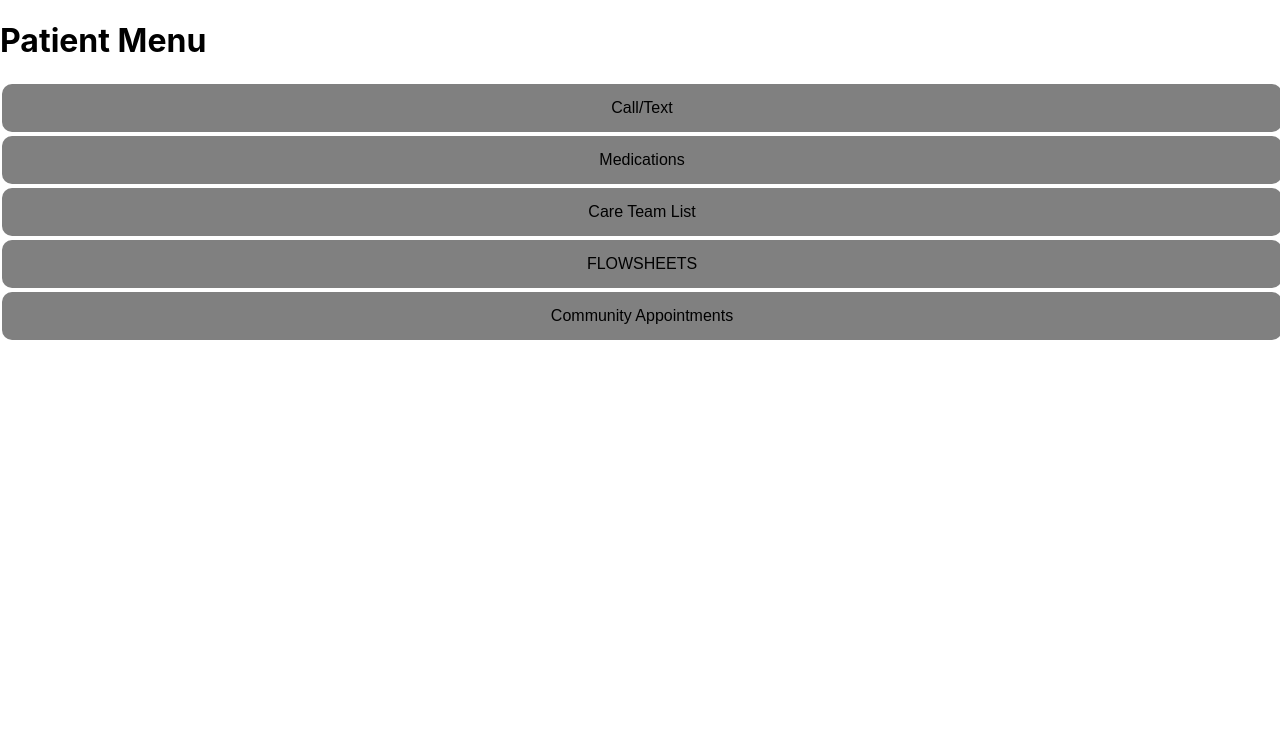
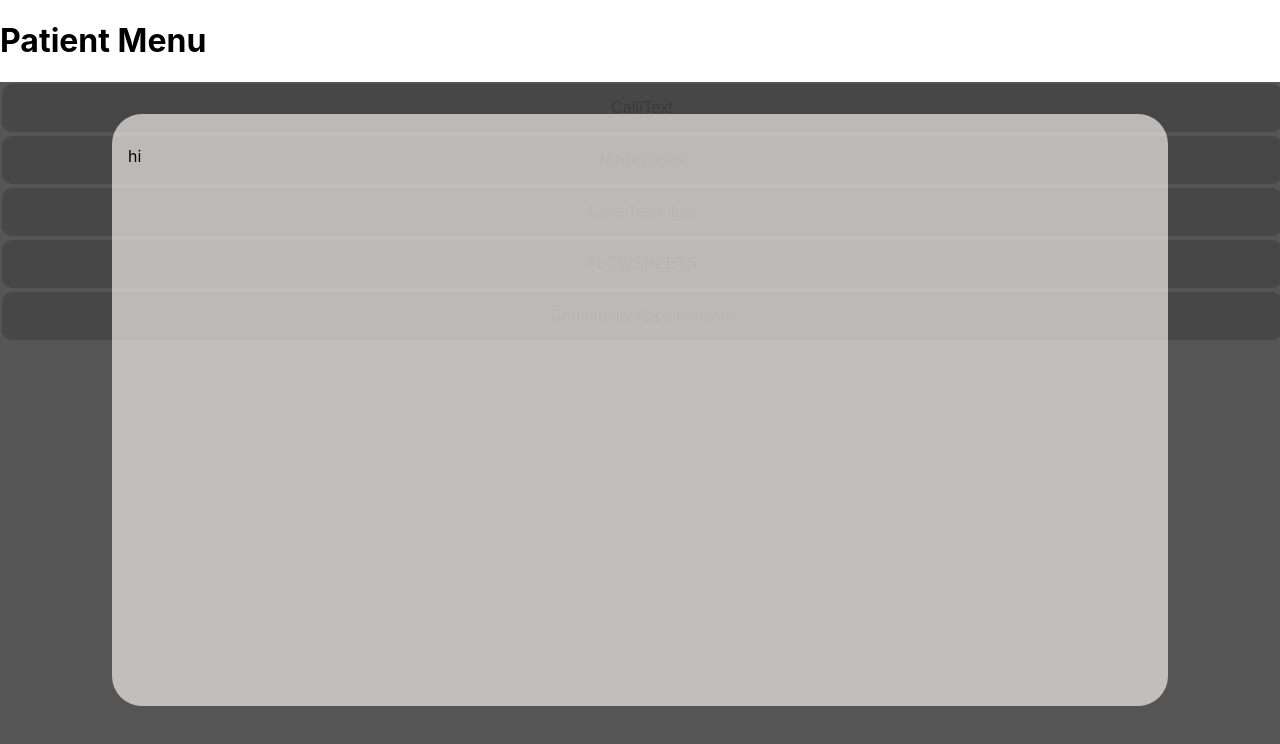
Before and after one commit to kWeech/UofCEngineeringNursingHackathon, a React (Create React App) app in the folder app/hackathon-app/: page /patient in a window 1280 px wide. Both pictures are taken after a click on the button "Call/Text". Shown: the top 744 px of the page. Built offline with nearby package versions, Linux system fonts and the light colour scheme.

Commit message:
Updating the link controller

```diff
--- a/app/hackathon-app/src/components/Medication.js
+++ b/app/hackathon-app/src/components/Medication.js
@@ -1,3 +1,3 @@
-export default function Medication() {
-  return null;
+export default function Medication(props) {
+  return <p>hi</p>;
 }
--- a/app/hackathon-app/src/pages/Patient.js
+++ b/app/hackathon-app/src/pages/Patient.js
@@ -4,17 +4,18 @@ import Page from "../components/Page";
 import Modal from "../components/Modal";
 import { useLocation } from "react-router-dom";
 import { useReducer } from "react";
+import Medication from "../components/Medication";
 
 const modalHandlerController = (state, action) => {
   console.log(action.type);
   switch (action.type) {
-    case "MEDICATION":
-      console.log("entered data gathered");
+    case "Call/Text":
+      console.log("entered call/text");
       {
         return {
           ...state,
-          toggleState: action.response.data.value,
-          loading: false,
+          modal: true,
+          modalType: <Medication content={state.patient}></Medication>,
         };
       }
     case "TOGGLE_CHANGED": {
@@ -29,14 +30,6 @@ const modalHandlerController = (state, action) => {
 };
 
 export default function Patient(props) {
-  const [modalHandler, dispatchmodalHandler] = useReducer(
-    modalHandlerController,
-    {
-      modal: false,
-      modalType: null,
-    }
-  );
-
   const patient = {
     id: 1,
     name: "FirstNameA",
@@ -47,15 +40,25 @@ export default function Patient(props) {
     nurseNotes: [{ date: new Date(1995, 11, 17), note: "sampleNoteA" }],
     communityAppointments: [{ date: new Date(1995, 11, 17, 3, 24, 0) }],
   };
+  const [modalHandler, dispatchmodalHandler] = useReducer(
+    modalHandlerController,
+    {
+      modal: false,
+      modalType: null,
+      patient: patient,
+    }
+  );
 
   const ButtonClickHandler = (event) => {
-    console.log(event);
+    dispatchmodalHandler({
+      type: event.target.innerHTML,
+    });
   };
 
   return (
     <>
       <h1>Patient Menu</h1>
-      {modalHandler.modal && <Modal></Modal>}
+      {modalHandler.modal && <Modal>{modalHandler.modalType}</Modal>}
       <Button onClick={ButtonClickHandler}>Call/Text</Button>
       <Button>Medications</Button>
       <Button>Care Team List</Button>
```
